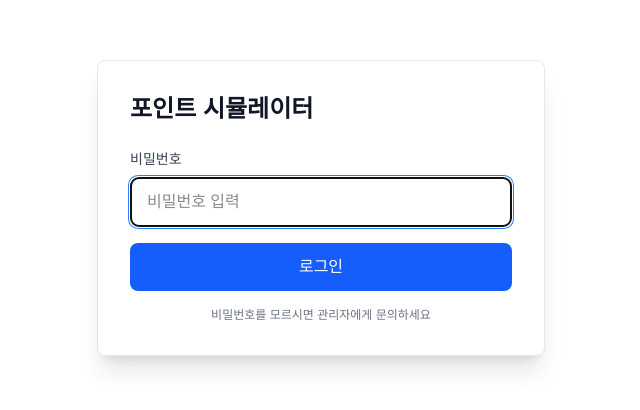
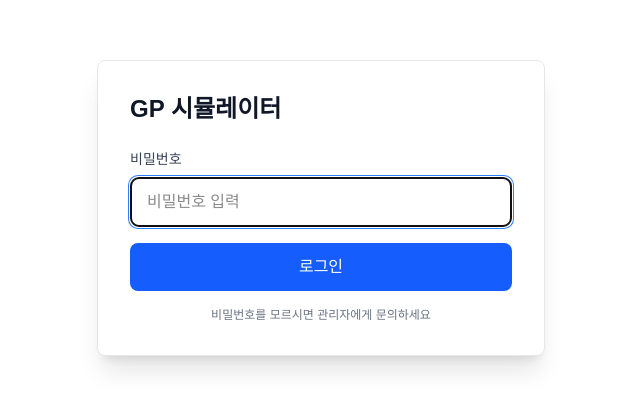
Before and after one commit to placezero-archi/pointsimul, a Next.js app: page / in a window 1280 px wide. Shown: the part 192-602 px from the top of the page, without its empty margins (319-959 px from the left). Built offline with nearby package versions, Linux system fonts and the light colour scheme.

Commit message:
Replace all 포인트 with GP in UI text

```diff
--- a/app/layout.tsx
+++ b/app/layout.tsx
@@ -2,8 +2,8 @@ import type { Metadata } from "next";
 import "./globals.css";
 
 export const metadata: Metadata = {
-  title: "포인트 시뮬레이터",
-  description: "포인트 적립 시뮬레이션 도구",
+  title: "GP 시뮬레이터",
+  description: "GP 적립 시뮬레이션 도구",
 };
 
 export default function RootLayout({
--- a/app/page.tsx
+++ b/app/page.tsx
@@ -67,7 +67,7 @@ export default function Home() {
     if (results.length === 0) return;
 
     // TSV 형식으로 변환 (엑셀 붙여넣기용)
-    const header = '통화\t최소 상품 금액\t계산값\t시스템 적립\t유저 출력\t손해율\t첫 포인트 사용까지 필요 구매 횟수\t첫 포인트 사용까지 필요 구매 금액\t전액 포인트 구매까지 필요 구매 금액';
+    const header = '통화\t최소 상품 금액\t계산값\t시스템 적립\t유저 출력\t손해율\t첫 GP 사용까지 필요 구매 횟수\t첫 GP 사용까지 필요 구매 금액\t전액 GP 구매까지 필요 구매 금액';
     const rows = results.map((result) => {
       const curr = CURRENCIES[result.currency];
       return [
@@ -116,10 +116,10 @@ export default function Home() {
     <main className="min-h-screen bg-gray-50 py-8 px-4">
       <div className="max-w-6xl mx-auto">
         <h1 className="text-3xl font-bold text-gray-900 mb-2">
-          포인트 시뮬레이터
+          GP 시뮬레이터
         </h1>
         <p className="text-gray-600 mb-8">
-          통화별 최저가 상품 결제 시 적립되는 포인트를 미리 계산해보세요
+          통화별 최저가 상품 결제 시 적립되는 GP를 미리 계산해보세요
         </p>
 
         {/* 적립률 입력 */}
@@ -295,13 +295,13 @@ export default function Home() {
                       손해율
                     </th>
                     <th className="px-4 py-3 text-right font-medium text-gray-700">
-                      첫 포인트 사용까지<br/>필요 구매 횟수
+                      첫 GP 사용까지<br/>필요 구매 횟수
                     </th>
                     <th className="px-4 py-3 text-right font-medium text-gray-700">
-                      첫 포인트 사용까지<br/>필요 구매 금액
+                      첫 GP 사용까지<br/>필요 구매 금액
                     </th>
                     <th className="px-4 py-3 text-right font-medium text-gray-700">
-                      전액 포인트 구매까지<br/>필요 구매 금액
+                      전액 GP 구매까지<br/>필요 구매 금액
                     </th>
                   </tr>
                 </thead>
@@ -377,13 +377,13 @@ export default function Home() {
                 <strong>손해율:</strong> 시스템 적립 대비 유저 출력의 손실 비율
               </p>
               <p className="mb-2">
-                <strong>첫 포인트 사용까지 필요 구매 횟수:</strong> 최소 사용 단위 이상의 포인트를 모으기 위해 필요한 구매 횟수
+                <strong>첫 GP 사용까지 필요 구매 횟수:</strong> 최소 사용 단위 이상의 GP를 모으기 위해 필요한 구매 횟수
               </p>
               <p className="mb-2">
-                <strong>첫 포인트 사용까지 필요 구매 금액:</strong> 최소 사용 단위 이상의 포인트를 모으기 위해 필요한 총 결제 금액
+                <strong>첫 GP 사용까지 필요 구매 금액:</strong> 최소 사용 단위 이상의 GP를 모으기 위해 필요한 총 결제 금액
               </p>
               <p>
-                <strong>전액 포인트 구매까지 필요 구매 금액:</strong> 최소 상품을 100% 포인트로 구매하기 위한 총 결제 금액
+                <strong>전액 GP 구매까지 필요 구매 금액:</strong> 최소 상품을 100% GP로 구매하기 위한 총 결제 금액
               </p>
             </div>
           </div>
--- a/components/LoginModal.tsx
+++ b/components/LoginModal.tsx
@@ -28,7 +28,7 @@ export default function LoginModal({ onSuccess }: LoginModalProps) {
     <div className="fixed inset-0 bg-white flex items-center justify-center z-50">
       <div className="bg-white rounded-lg shadow-xl p-8 max-w-md w-full mx-4 border border-gray-200">
         <h2 className="text-2xl font-bold text-gray-900 mb-6">
-          포인트 시뮬레이터
+          GP 시뮬레이터
         </h2>
 
         <form onSubmit={handleSubmit}>
```
